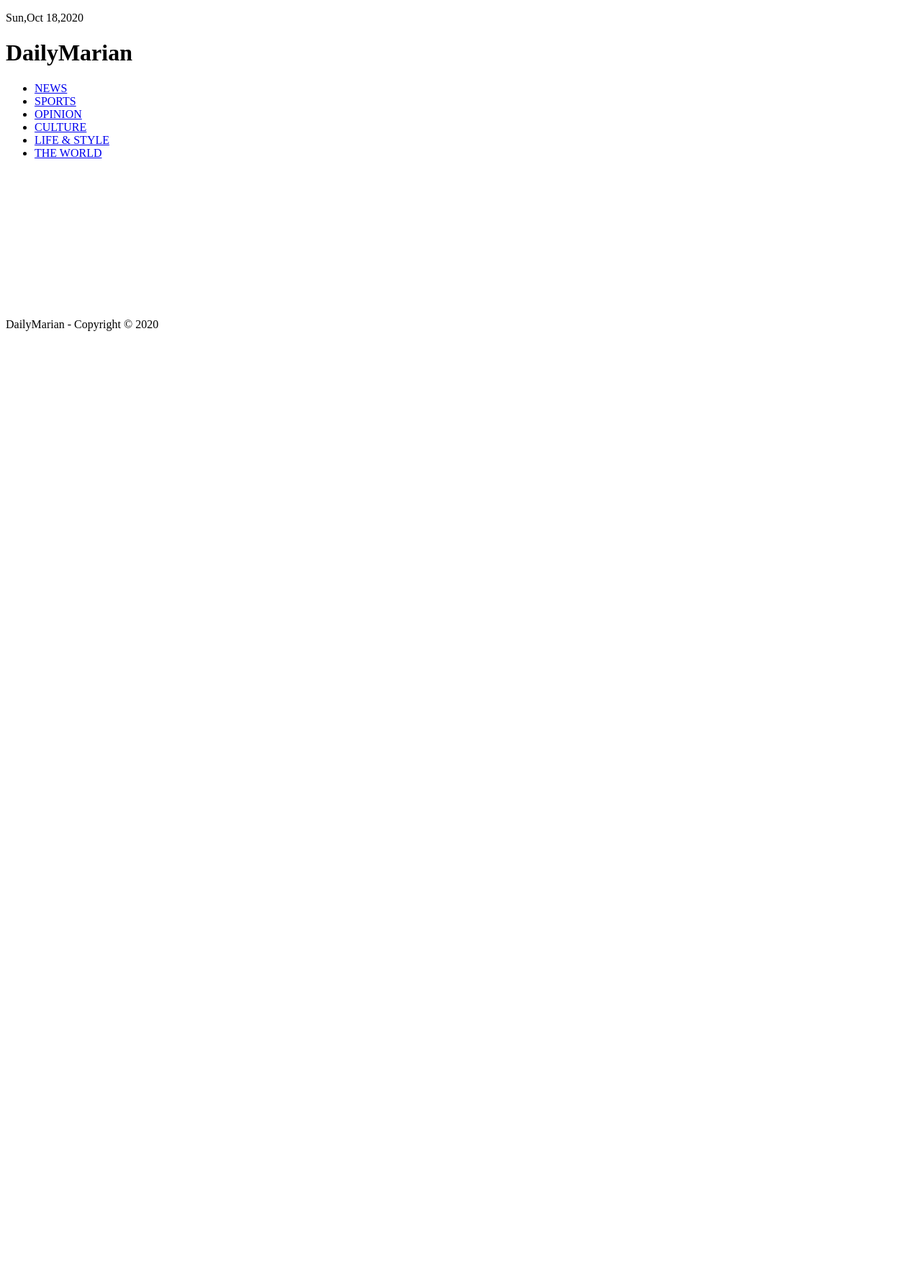
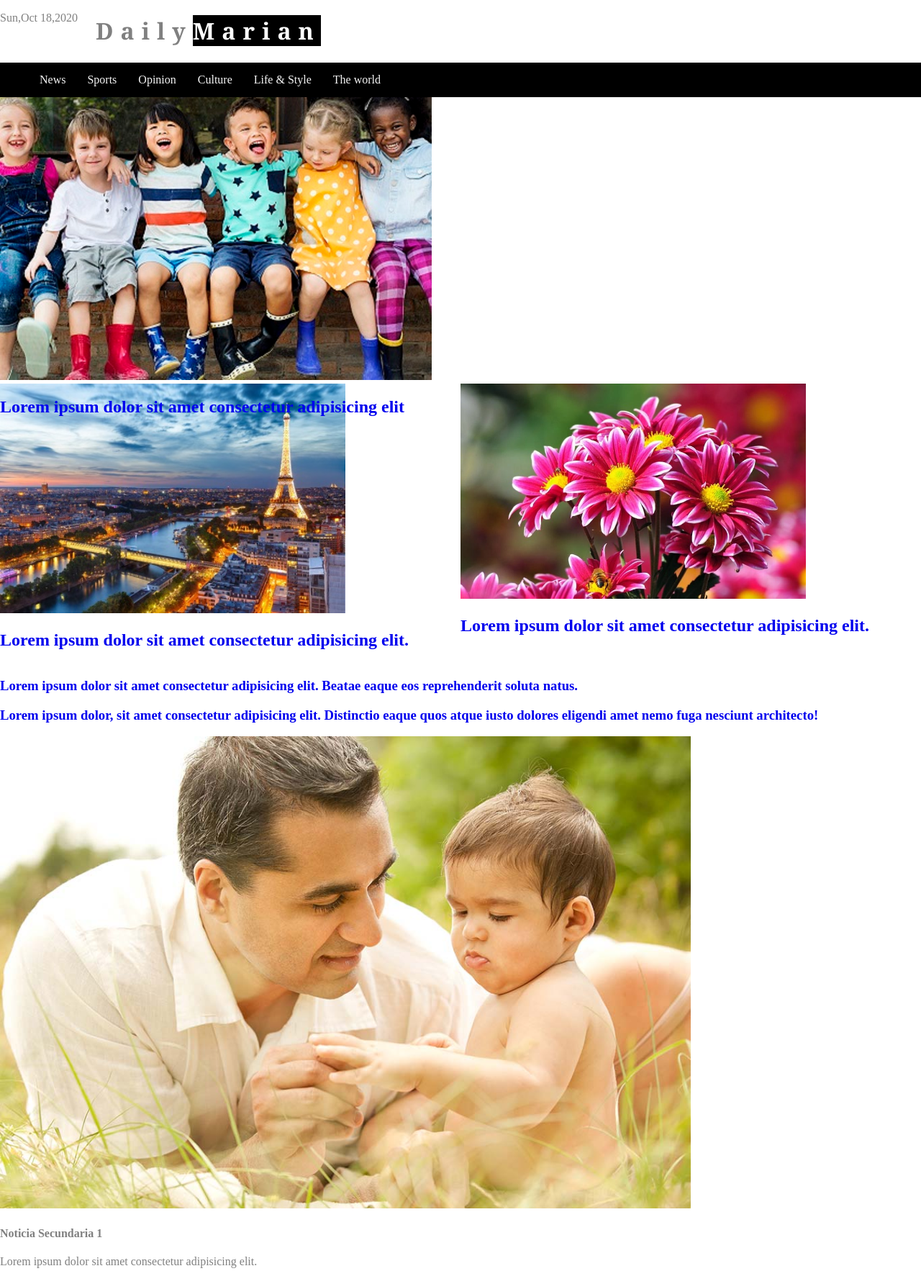
Before and after one commit to MarianaBS/DailyMarian, a plain HTML site: page index.html in a window 1280 px wide. Shown: the top 1766 px of the page at 72% size. Before the commit the page ends 800 px from the top, so only its background shows below. Drawn offline with Linux system fonts and the light colour scheme.

Commit message:
Imagenes y links

```diff
--- /dev/null
+++ b/css/styles.css
@@ -0,0 +1,107 @@
+body{
+    font-family:'Times New Roman', Times, serif;
+    color: gray;
+}
+header{
+    display: flex;
+    text-align: center;
+}
+nav{
+    display: flex;
+    background-color: black;
+
+}
+section{
+
+}
+footer{
+
+}
+
+a{
+    text-decoration: none;
+}
+
+ul.menu{
+    display: flex;
+    flex-direction: row;
+    margin:0;
+    list-style: none;
+    align-items: center;
+    justify-content: space-between;
+
+}
+li{
+    padding: 15px;;
+}
+image{
+    display: flex;
+    position: relative;
+    z-index:-1;
+}
+h2.ppal{
+    position: absolute;
+}
+ul.menu a{
+    color: whitesmoke;
+}
+ul.menu a:hover{
+    color: tomato;
+}
+section.content,.side-content,.main-content{
+
+}
+#logo h1{
+    margin: 10px;
+    padding: 15px;
+    font-family: Cambria, Cochin, Georgia, Times, 'Times New Roman', serif;
+    text-align: center;
+    letter-spacing: 10px;
+
+}
+span#logo-title{
+    background-color: black;
+    color: white;
+}
+div#principal-new{
+    display: flex;
+}
+div#second-news{
+    display: flex;
+}
+div#second-new1{
+    flex:1;
+}
+div#second-new2{
+    flex:1;
+}
+div.foot1,.foot2{
+
+}
+div.foot1 h5,.foot1 ul,.foot2 h5,.foot2 ul{
+    display:flex;
+    margin:0;
+    list-style: none;
+}
+@media (min-width: 600px) {
+    div#menu{
+      display: none;
+    }
+    img{
+        width: 75%;
+    }
+}
+ @media (max-width: 600px) {
+    ul.menu{
+      display: none;
+    }
+    div#menu{
+        align-items: flex-start
+    }
+    .image{
+        width: 100%;
+    }
+    div#menu img{
+       max-width: 20%;
+    }
+}
--- a/index.html
+++ b/index.html
@@ -3,6 +3,8 @@
 <head>
     <meta charset="UTF-8">
     <meta name="viewport" content="width=device-width, initial-scale=1.0">
+    <link rel="stylesheet" type="text/css" href="css/styles.css">
+    <link rel="stylesheet" href="css/reset.css">
     <title>DailyMarian</title>
 </head>
 <body>
@@ -13,80 +15,133 @@
             </p>
         </div>
         <div id="logo">
-            <h1>DailyMarian</h1>
+            <h1>Daily<span id="logo-title">Marian</span></h1>
         </div>
         <div id="weather">
-
+            <p></p>
         </div>
 
     </header>
     <nav>
-        <ul>
+        <div id="menu">
+            <img src="img/icono-hamburguesa.png">
+        </div>
+        <ul class="menu">
             <li>
-                <a href="#">NEWS</a>
+                <a href="#">News</a>
             </li>
             <li>
-                <a href="#">SPORTS</a>
+                <a href="#">Sports</a>
             </li>
             <li>
-                <a href="#">OPINION</a>
+                <a href="#">Opinion</a>
             </li>
             <li>
-                <a href="#">CULTURE</a>
+                <a href="#">Culture</a>
             </li>
             <li>
-                <a href="#">LIFE & STYLE</a>
+                <a href="#">Life & Style</a>
             </li>
             <li>
-                <a href="#">THE WORLD</a>
+                <a href="#">The world</a>
             </li>
         </ul>
     </nav>
-    <section>
+    <section class="main-content">
+        <div id="principal-new">
+            <a href="#">
+                <img class="image"src="img/imagen5.jpg">
+                <h2 class="ppal">
+                    Lorem ipsum dolor sit amet consectetur adipisicing elit
+                </h2>
+                </a>
+        </div>
+        <div id="second-news">
+            <div id="second-new1">
+                <a href="#">
+                    <img class="image" src="img/imagen8.jpg">
+                    <h2>
+                        Lorem ipsum dolor sit amet consectetur adipisicing elit.
+                    </h2>
+                </a>
+            </div>
+            <div id="second-new2">
+                <a href="#">
+                    <img class="image"src="img/imagen10.jpg">
+                    <h2>
+                        Lorem ipsum dolor sit amet consectetur adipisicing elit.
+                    </h2>
+                </a>
+            </div>
+        </div>
+    </section>
+   <section class="side-content">
+       <div>
+           <a href="#">
+                <h3>
+                    Lorem ipsum dolor sit amet consectetur adipisicing elit. Beatae eaque eos reprehenderit soluta natus.
+                </h3>
+            </a>
+       </div>
+       <div>
+            <a href="#">
+                <h3>
+                    Lorem ipsum dolor, sit amet consectetur adipisicing elit. Distinctio eaque quos atque iusto dolores eligendi amet nemo fuga nesciunt architecto!
+                </h3>
+            </a>
+       </div>
+   </section>
+   <section class="content">
         <div>
-            <img>
+            <img src="img/imagen9.jpg">
+            <h4>
+                Noticia Secundaria 1
+            </h4>
             <p>
-
+                Lorem ipsum dolor sit amet consectetur adipisicing elit.
             </p>
         </div>
         <div>
-            <img>
+            <img src="img/imagen11.jpg">
+            <h4>
+                Noticia Secundaria 2
+            </h4>
             <p>
-
+                Lorem ipsum dolor sit amet consectetur adipisicing elit.
             </p>
         </div>
         <div>
-            <img>
+            <img src="img/imagen7.jpg">
+            <h4>
+                Noticia Secundaria 3
+            </h4>
             <p>
-
-            </p>
-        </div>
-    </section>
-
-   <section>
-        <div>
-            <img>
-            <p>
-
-            </p>
-        </div>
-        <div>
-            <img>
-            <p>
-
-            </p>
-        </div>
-        <div>
-            <img>
-            <p>
-
+                Lorem ipsum dolor sit amet consectetur adipisicing elit.
             </p>
         </div>
    </section>
    <footer>
+       <div class="foot1">
+           <h5>Subscribe</h5>
+           <ul>
+               <li><a href="#">Why Subscribe?</a></li>
+               <li><a href="#">Subscription Bundles</a></li>
+               <li><a href="#">Digital Subscriptions FAQs</a></li>
+           </ul>
+       </div>
+       <div class="foot2">
+        <h5>About Us</h5>
+        <ul>
+            <li><a href="#">Advertise</a></li>
+            <li><a href="#">Contact Us</a></li>
+            <li><a href="#">Careers</a></li>
+        </ul>
+    </div>
+    <div class="foot3">
         <p>
             DailyMarian - Copyright &copy; 2020
         </p>
+    </div>
    </footer>
 </body>
 </html>
```
Also changed, not shown: css/reset.css (renamed from reset.css), img/icono-hamburguesa.png (added), img/imagen1.jpg (added), img/imagen10.jpg (added), img/imagen11.jpg (added), img/imagen2.jpg (added), img/imagen3.jpg (added), img/imagen4.jpg (added), img/imagen5.jpg (added), img/imagen6.jpg (added), img/imagen7.jpg (added), img/imagen8.jpg (added), img/imagen9.jpg (added), img/menuhamburguesa.png (renamed from menuhamburguesa.png).
